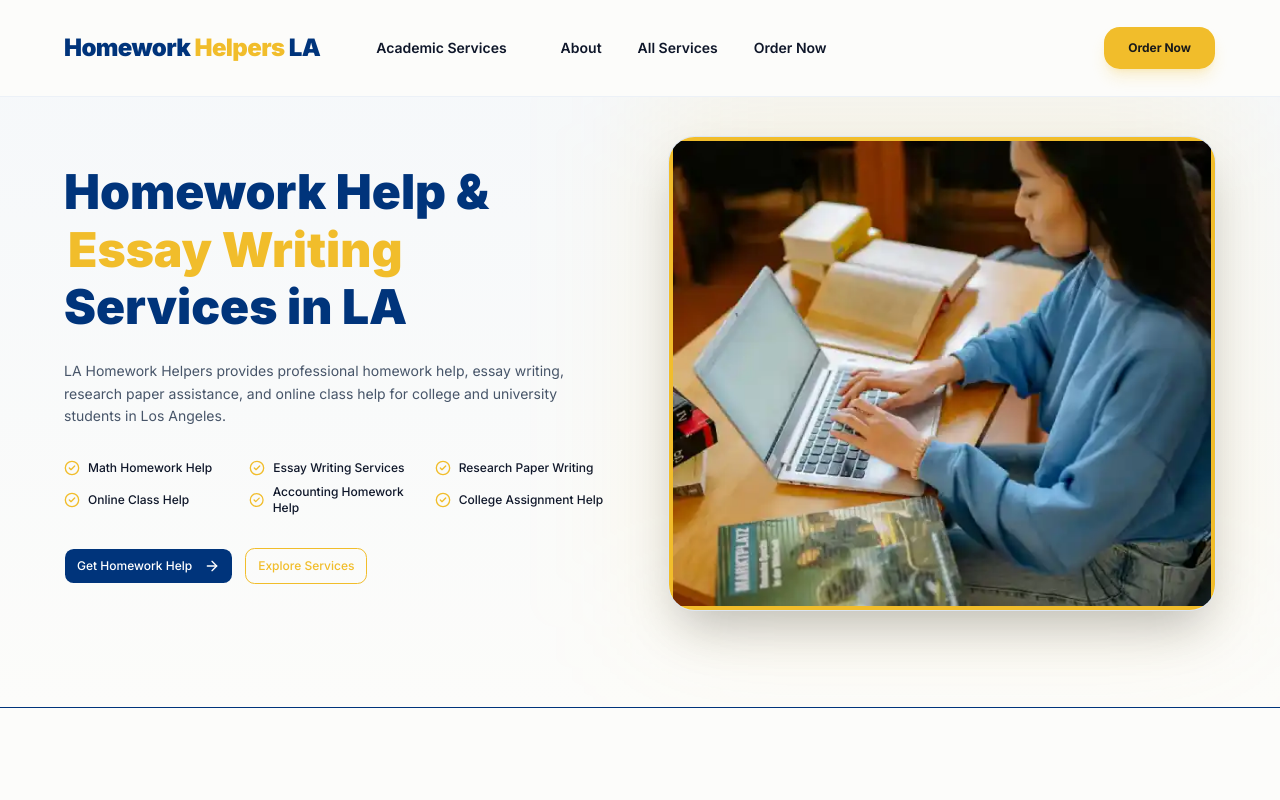
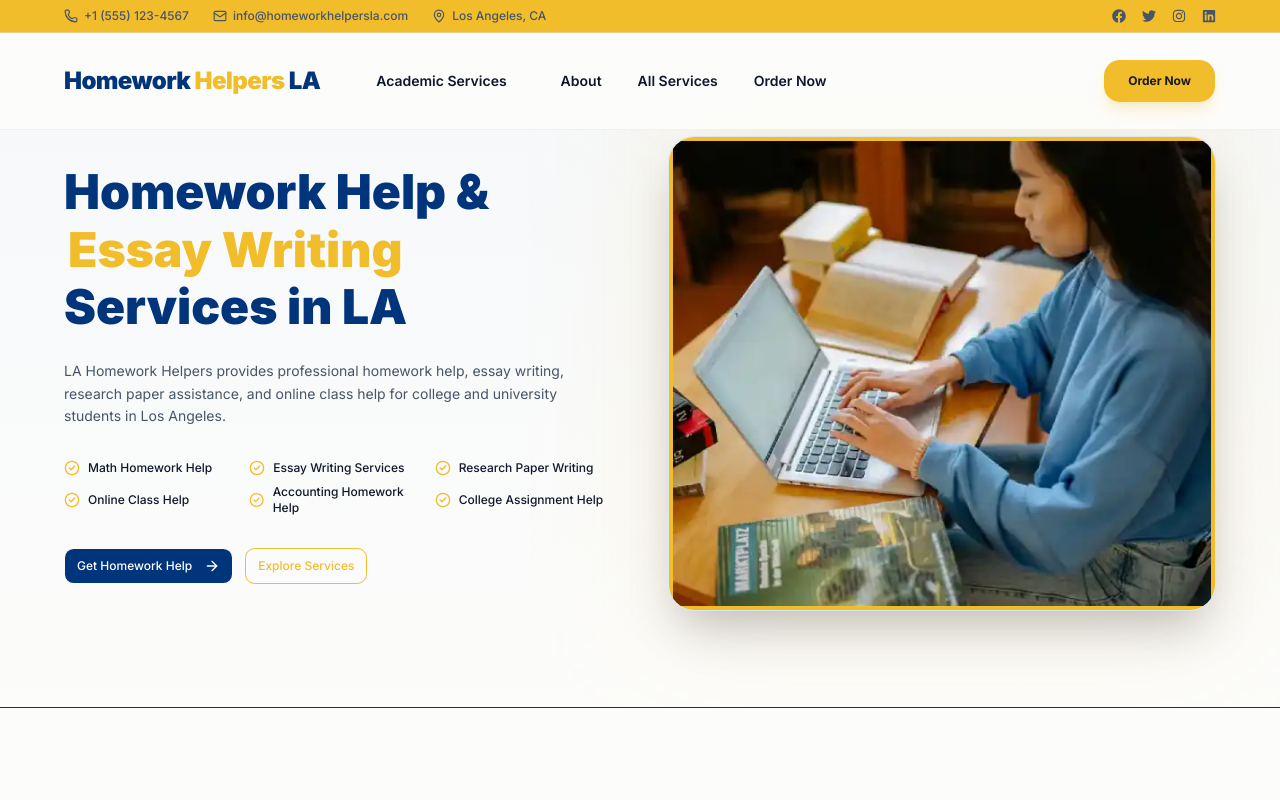
Before and after one commit to mjinisoftwares/homeworkhelpersla, a Next.js app: page / in a window 1280 px wide. Shown: the top 800 px of the page. Built offline with nearby package versions, Linux system fonts and the light colour scheme; some icons are missing.

Commit message:
vicky  commit

```diff
--- a/components/navbar1.tsx
+++ b/components/navbar1.tsx
@@ -11,11 +11,15 @@
   FlaskConical,
   GraduationCap,
   Laptop,
+  Mail,
+  MapPin,
   Menu,
   PenSquare,
+  Phone,
   ScrollText,
   Sigma,
 } from "lucide-react";
+import { FaFacebook, FaTwitter, FaInstagram, FaLinkedin } from "react-icons/fa";
 
 import {
   Accordion,
@@ -128,6 +132,58 @@
         className
       )}
     >
+      {/* Topbar */}
+      <div className="hidden border-b border-border/50 bg-accent py-2 text-xs font-medium lg:block">
+        <div className="container flex items-center justify-between">
+          <div className="flex items-center gap-6 text-muted-foreground">
+            <a
+              href="tel:+15551234567"
+              className="flex items-center gap-1.5 transition-colors hover:text-primary"
+            >
+              <Phone className="size-3.5" />
+              <span>+1 (555) 123-4567</span>
+            </a>
+            <a
+              href="mailto:info@homeworkhelpersla.com"
+              className="flex items-center gap-1.5 transition-colors hover:text-primary"
+            >
+              <Mail className="size-3.5" />
+              <span>info@homeworkhelpersla.com</span>
+            </a>
+            <div className="flex items-center gap-1.5 transition-colors hover:text-primary">
+              <MapPin className="size-3.5" />
+              <span>Los Angeles, CA</span>
+            </div>
+          </div>
+          <div className="flex items-center gap-4 text-muted-foreground">
+            <Link
+              href="#"
+              className="transition-colors hover:text-primary"
+            >
+              <FaFacebook className="size-3.5" />
+            </Link>
+            <Link
+              href="https://x.com/JustLisaNguyen"
+              className="transition-colors hover:text-primary"
+            >
+              <FaTwitter className="size-3.5" />
+            </Link>
+            <Link
+              href="#"
+              className="transition-colors hover:text-primary"
+            >
+              <FaInstagram className="size-3.5" />
+            </Link>
+            <Link
+              href="#"
+              className="transition-colors hover:text-primary"
+            >
+              <FaLinkedin className="size-3.5" />
+            </Link>
+          </div>
+        </div>
+      </div>
+
       <div className="container">
         {/* Desktop Navbar */}
         <nav className="hidden h-24 items-center justify-between lg:flex">
--- a/package.json
+++ b/package.json
@@ -19,6 +19,7 @@
     "react": "19.2.4",
     "react-dom": "19.2.4",
     "react-fast-marquee": "^1.6.5",
+    "react-icons": "^5.7.0",
     "shadcn": "^4.7.0",
     "tailwind-merge": "^3.6.0",
     "tw-animate-css": "^1.4.0"
```
Also changed, not shown: 1 other file (tests, documents, lock files or other folders).
